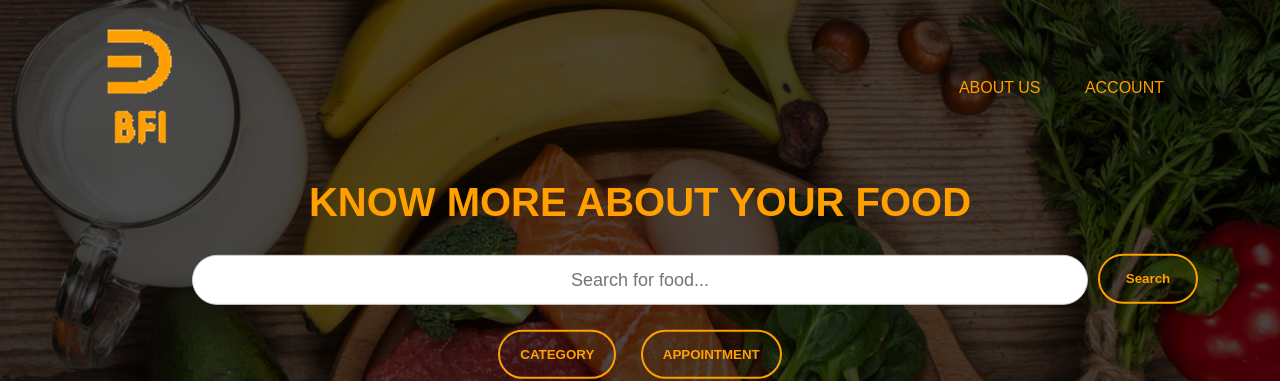
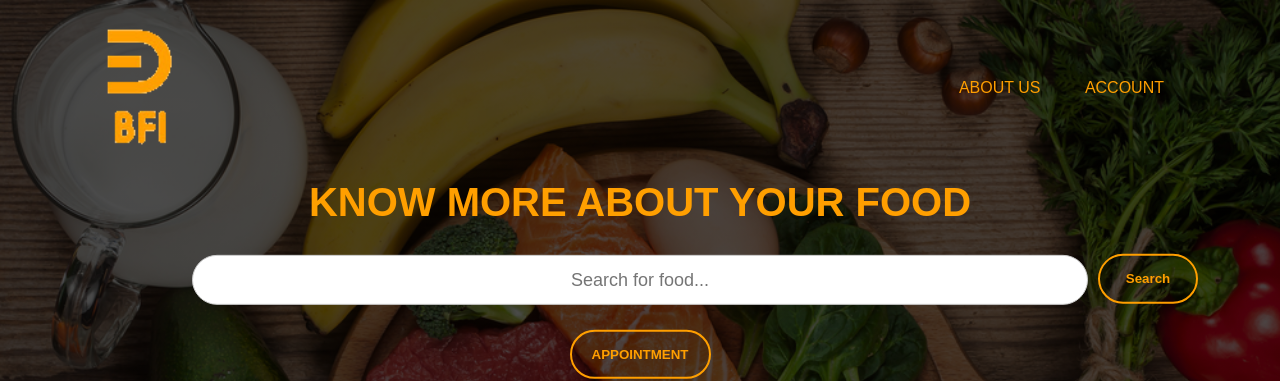
Before and after one commit to BFI-Proj/BFI, a Django app: page /randomItem/ in a window 1280 px wide. Shown: the top 381 px of the page. Run offline with Django 4.2, Linux system fonts and the light colour scheme; data comes from the database, SQL or seed files in the repository.

Commit message:
Update homePage.html

```diff
--- a/Users/members/templates/homePage.html
+++ b/Users/members/templates/homePage.html
@@ -94,7 +94,6 @@
                 </div>
             </form>
             <div class="buttons">
-                <a href="{% url 'categories' %}"><button class="category-button">CATEGORY</button></a>
 
                 <a href="{% url 'schedule_appointment' %}"><button class="random-button">APPOINTMENT</button></a>
             </div>
```
